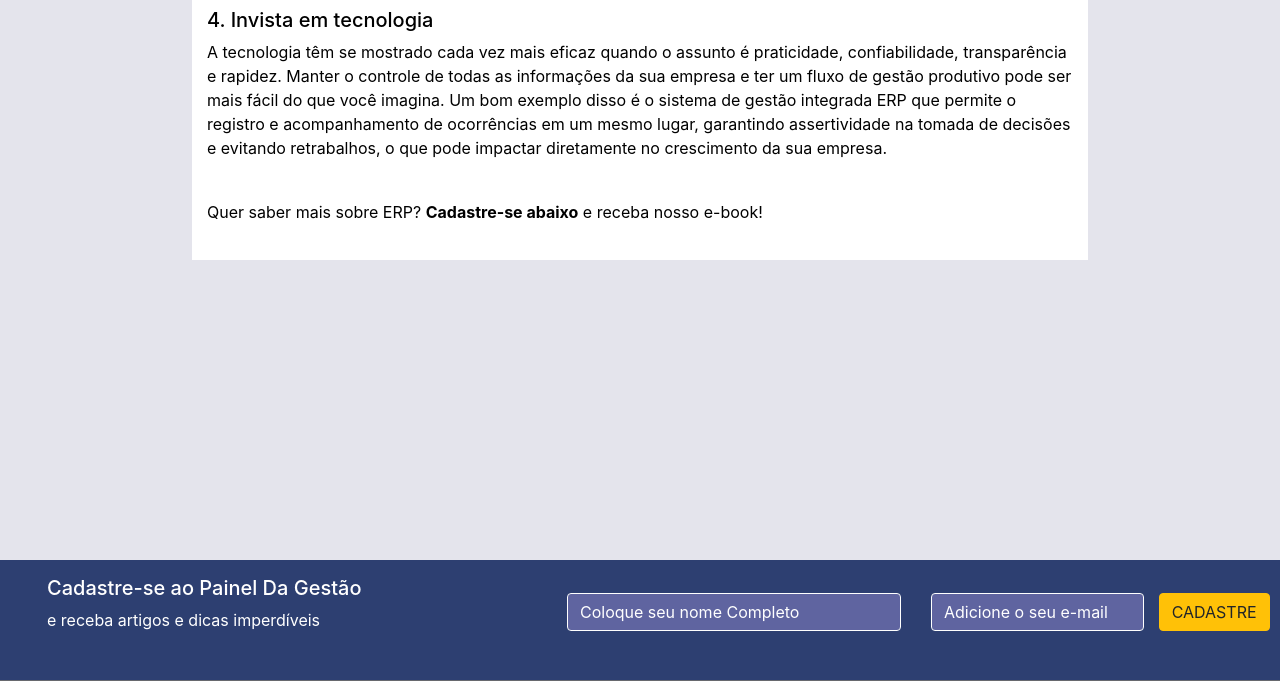
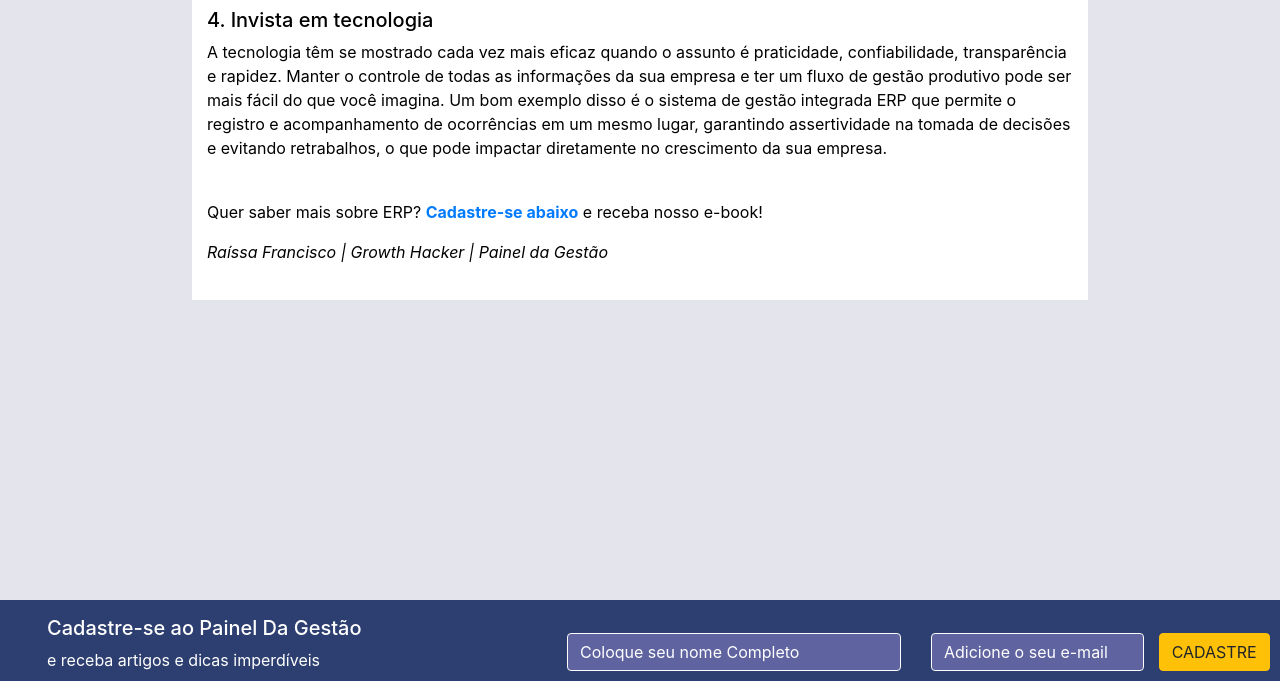
Before and after one commit to grupomaneirinho/blog_paineldaGestao, a website: page gestao-tempo.html in a window 1280 px wide. Shown: the part 1056-1737 px from the top of the page. Drawn offline with nearby package versions, Linux system fonts and the light colour scheme.

Commit message:
assinatura nos posts

```diff
--- a/gestao-tempo.html
+++ b/gestao-tempo.html
@@ -76,7 +76,8 @@
                     do que você imagina. Um bom exemplo disso é o sistema de gestão integrada ERP que permite o registro e acompanhamento de ocorrências em um mesmo lugar, garantindo assertividade na tomada de decisões e evitando retrabalhos, o que pode
                     impactar diretamente no crescimento da sua empresa.</p>
                 <br>
-                <p>Quer saber mais sobre ERP? <b>Cadastre-se abaixo</b> e receba nosso e-book!</p>
+                <p>Quer saber mais sobre ERP? <b><a href="#formulario">Cadastre-se abaixo</a></b> e receba nosso e-book!</p>
+                <p><i>Raíssa Francisco | Growth Hacker | Painel da Gestão</i></p>
             </div>
         </div>
     </main>
```
Also changed, not shown: detalhes-do-negocio.html (+1 -1 lines).
